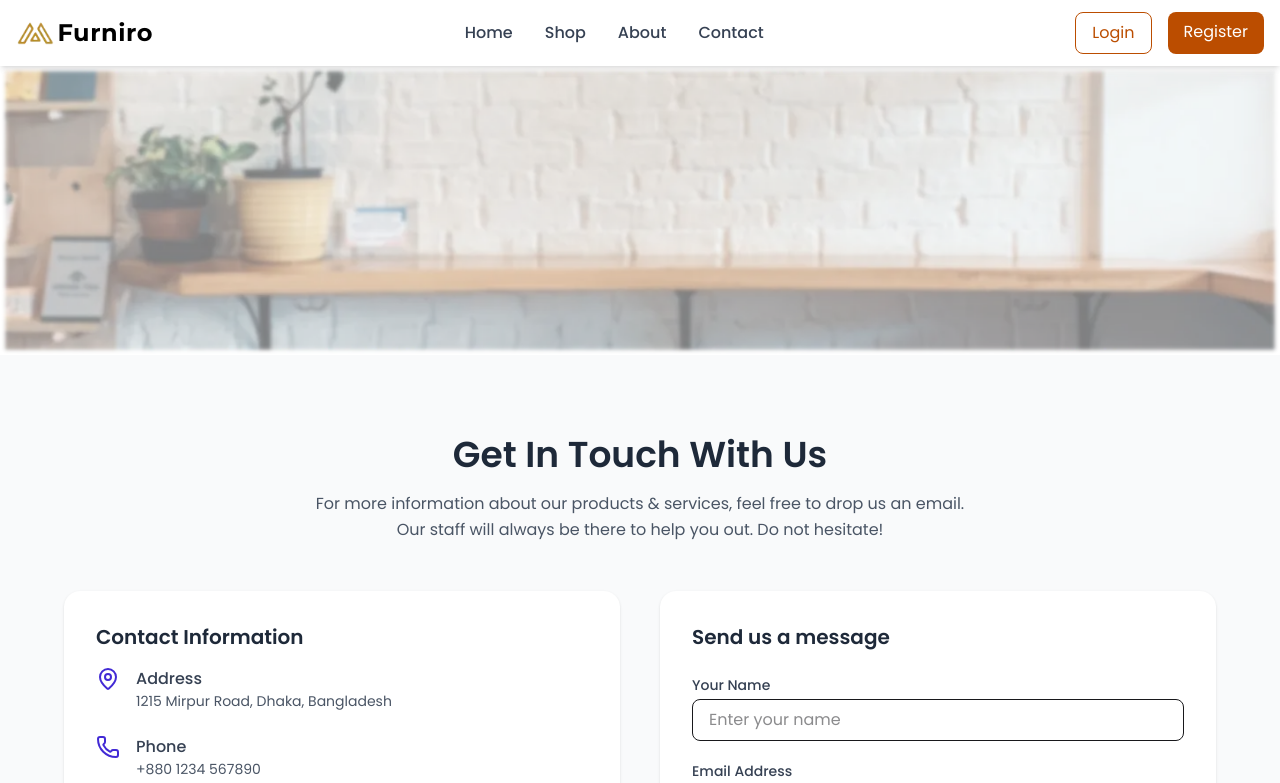
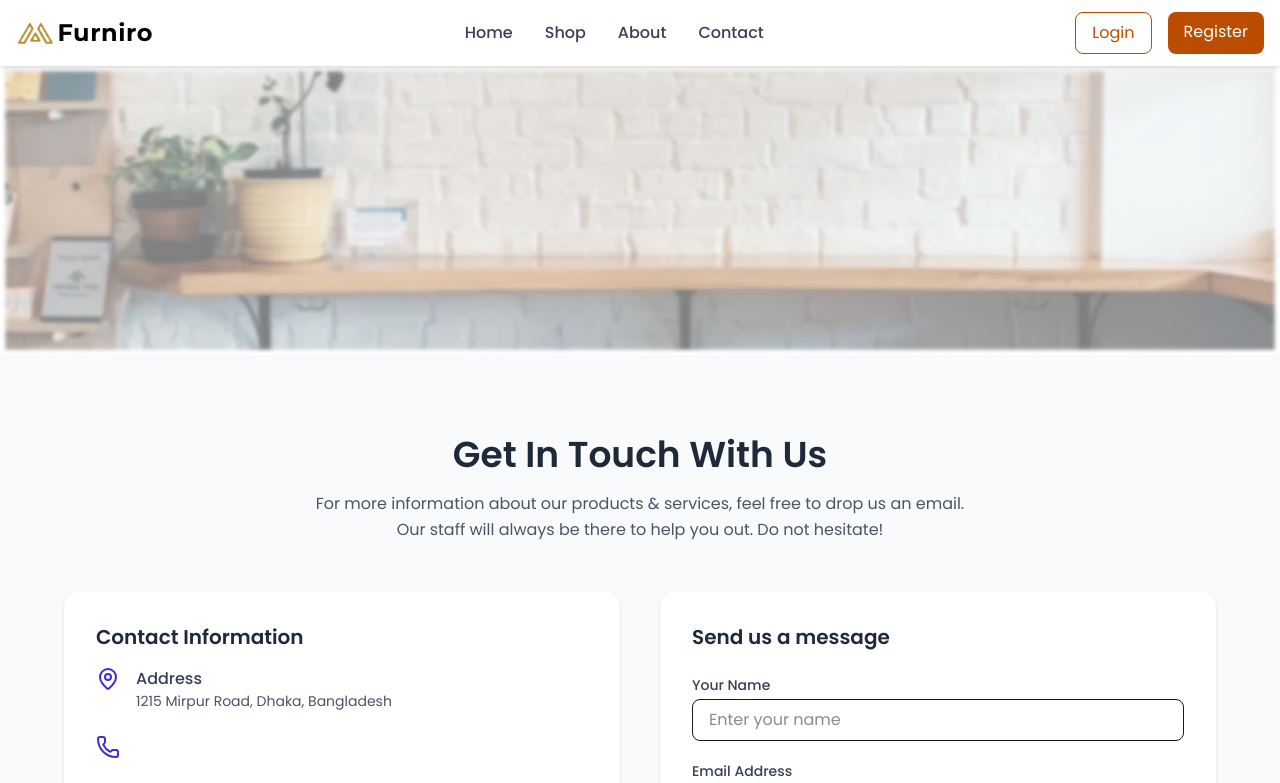
Before and after one commit to touhidtamim/Furniro, a React (Vite) app: page /contact in a window 1280 px wide. Shown: the top 783 px of the page. Built offline with nearby package versions, Linux system fonts and the light colour scheme.

Commit message:
updated contact information

```diff
--- a/src/Pages/Contact/Contact.jsx
+++ b/src/Pages/Contact/Contact.jsx
@@ -43,10 +43,6 @@ const Contact = () => {
 
               <div className="flex items-start gap-4">
                 <Phone className="text-primary" />
-                <div>
-                  <h3 className="font-medium text-gray-700">Phone</h3>
-                  <p className="text-gray-600 text-sm">+880 1234 567890</p>
-                </div>
               </div>
 
               <div className="flex items-start gap-4">
```
